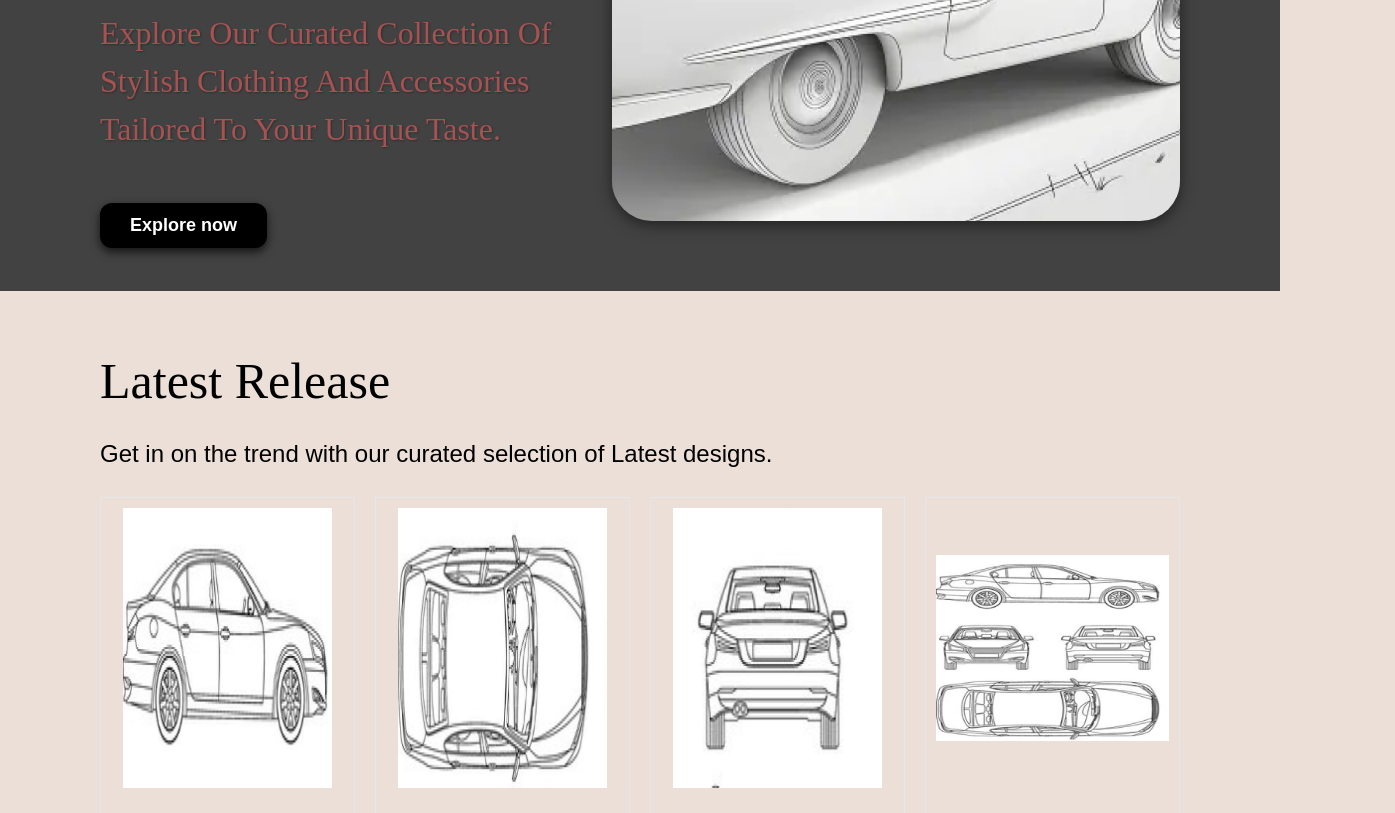
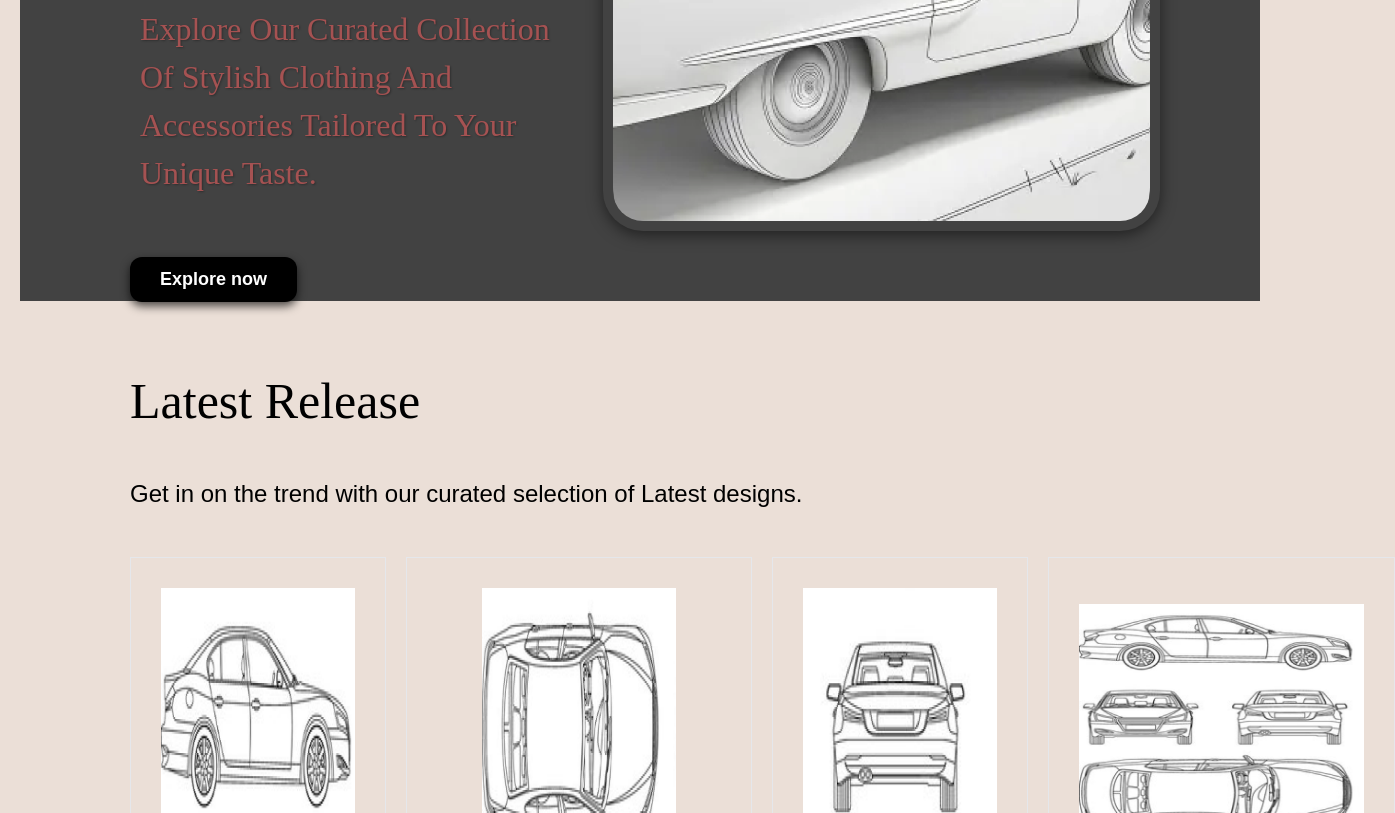
Before and after one commit to saumya992/rodesin, a plain HTML site: page frontend/home.html in a window 1280 px wide. Shown: the part 574-1387 px from the top of the page, 1395 px wide, since content can reach past the window. Drawn offline with Linux system fonts and the light colour scheme.

Commit message:
Update home.html

```diff
--- a/frontend/home.html
+++ b/frontend/home.html
@@ -10,7 +10,7 @@
     * {
         box-sizing: border-box;
         margin: 0;
-        padding: 10;
+        padding: 10px;
     }
 
     a {
```
